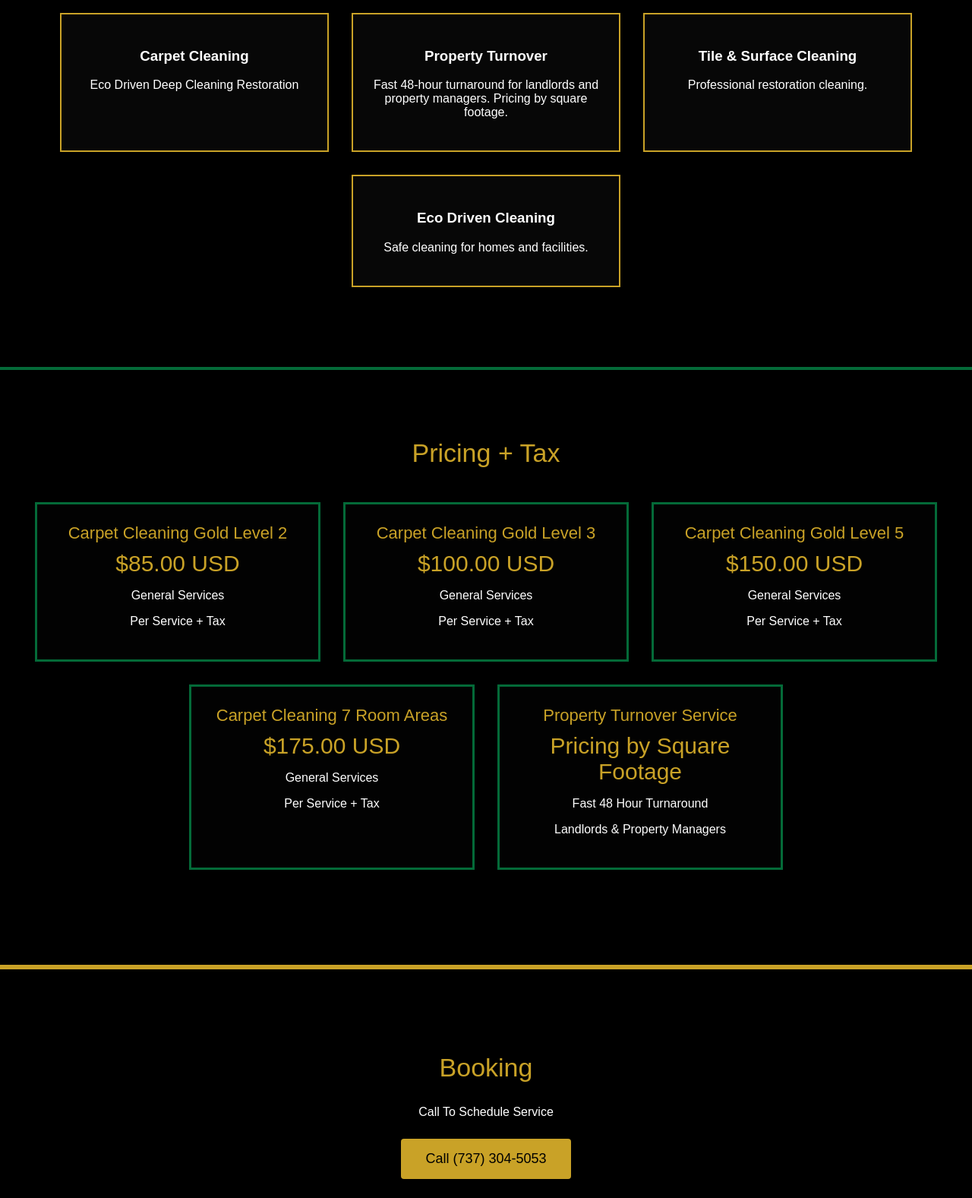
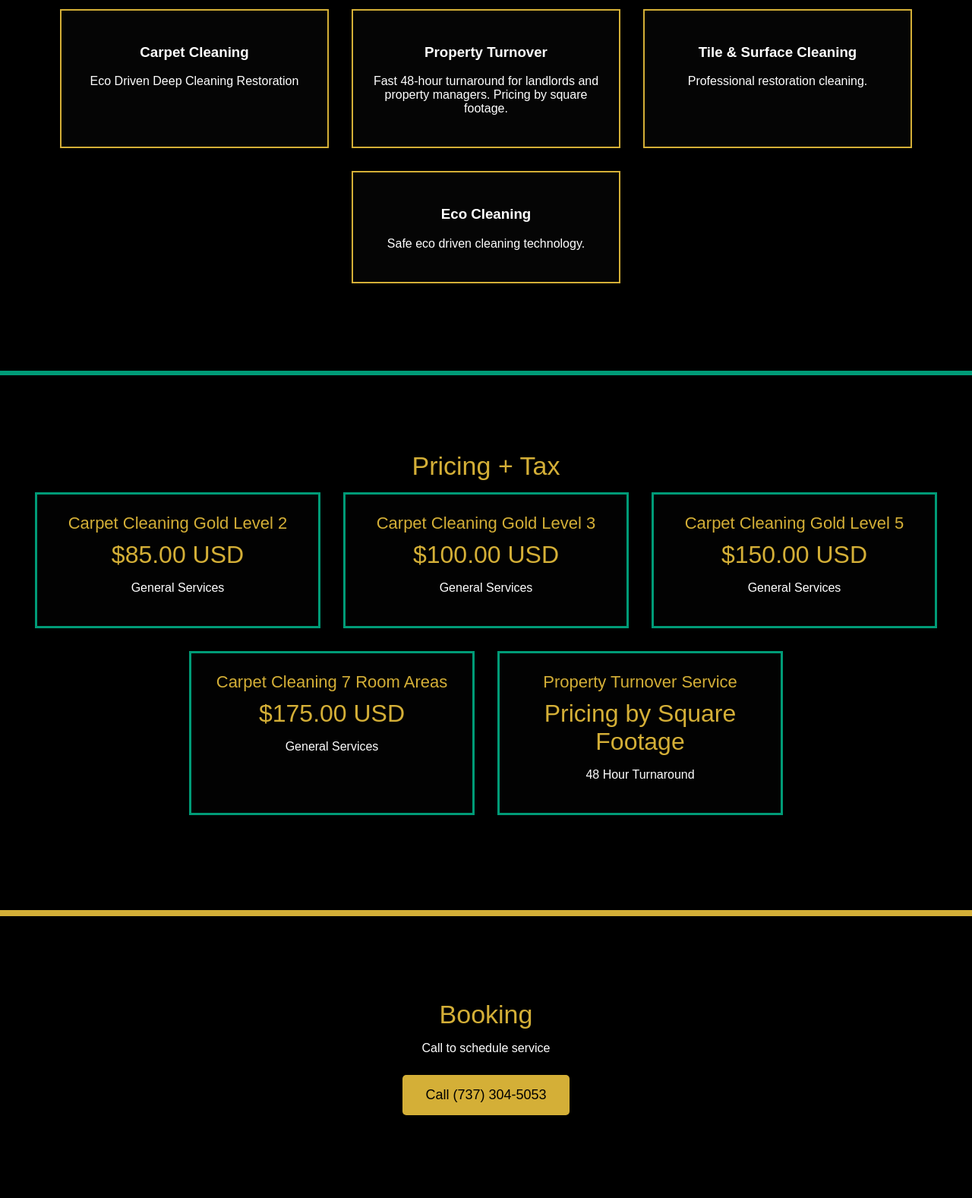
Before and after one commit to DominionGuardGroup/Dominion-Guard-Group, a plain HTML site: page index.html in a window 1280 px wide. Shown: the part 765-2342 px from the top of the page at 76% size. Drawn offline with Linux system fonts and the light colour scheme.

Commit message:
Update index.html

```diff
--- a/index.html
+++ b/index.html
@@ -9,25 +9,21 @@
 
 <style>
 
-/* MASTER COLORS */
+/* BRAND COLORS */
 
 :root{
 
 --black:#000000;
---gold:#C9A227;
---emerald:#046A38;
+--gold:#D4AF37;
+--emerald:#009B77;
 
 }
 
-/* BODY */
-
 body{
-
 margin:0;
 font-family:Arial, Helvetica, sans-serif;
 background:var(--black);
 color:white;
-
 }
 
 
@@ -38,43 +34,39 @@ header{
 
 background:var(--black);
 text-align:center;
-padding:25px;
+padding:30px;
 border-bottom:6px solid var(--gold);
 
 }
 
-
 .company{
 
-font-size:42px;
+font-size:44px;
 font-weight:bold;
 color:var(--gold);
-letter-spacing:2px;
 
 }
 
-
 .slogan{
 
+font-size:22px;
 color:var(--emerald);
-font-size:22px;
 margin-top:10px;
 
 }
 
 
 
-/* NAVIGATION */
+/* NAV */
 
 nav{
 
-background:#050505;
+background:#0a0a0a;
 border-bottom:3px solid var(--emerald);
 padding:18px;
 text-align:center;
 
 }
-
 
 nav a{
 
@@ -92,26 +84,22 @@ text-decoration:none;
 .hero{
 
 text-align:center;
-padding:70px 20px;
-border-bottom:4px solid var(--gold);
+padding:80px 20px;
 
 }
-
 
 .heroTitle{
 
 font-size:36px;
 color:var(--gold);
-margin-bottom:15px;
 
 }
-
 
 .heroSub{
 
 font-size:22px;
 color:var(--emerald);
-margin-bottom:30px;
+margin:20px;
 
 }
 
@@ -123,12 +111,32 @@ margin-bottom:30px;
 
 background:var(--gold);
 color:black;
-padding:16px 32px;
+padding:16px 30px;
 text-decoration:none;
 margin:10px;
 display:inline-block;
 font-size:18px;
-border-radius:4px;
+border-radius:5px;
+
+}
+
+
+
+/* STRIPES */
+
+.goldStripe{
+
+height:8px;
+background:var(--gold);
+margin:50px 0;
+
+}
+
+.greenStripe{
+
+height:6px;
+background:var(--emerald);
+margin:40px 0;
 
 }
 
@@ -143,18 +151,16 @@ text-align:center;
 
 }
 
-
 .sectionTitle{
 
 font-size:34px;
 color:var(--gold);
-margin-bottom:30px;
 
 }
 
 
 
-/* SERVICE BOXES */
+/* SERVICES */
 
 .services{
 
@@ -164,17 +170,12 @@ justify-content:center;
 
 }
 
-
 .serviceBox{
 
-background:#070707;
-
+background:#050505;
 border:2px solid var(--gold);
-
 width:300px;
-
 margin:15px;
-
 padding:25px;
 
 }
@@ -191,69 +192,28 @@ justify-content:center;
 
 }
 
-
 .priceBox{
 
 background:#020202;
-
 border:3px solid var(--emerald);
-
 width:320px;
-
 margin:15px;
-
 padding:25px;
 
 }
 
-
 .priceTitle{
 
 color:var(--gold);
-
 font-size:22px;
-
-margin-bottom:10px;
 
 }
 
-
 .priceAmount{
 
-font-size:30px;
-
+font-size:32px;
 color:var(--gold);
-
-margin-bottom:10px;
-
-}
-
-
-
-/* STRIPES */
-
-.goldStripe{
-
-height:6px;
-
-background:var(--gold);
-
-margin-top:50px;
-
-margin-bottom:50px;
-
-}
-
-
-.greenStripe{
-
-height:4px;
-
-background:var(--emerald);
-
-margin-top:30px;
-
-margin-bottom:30px;
+margin:10px;
 
 }
 
@@ -264,16 +224,10 @@ margin-bottom:30px;
 footer{
 
 text-align:center;
-
 padding:40px;
-
 border-top:6px solid var(--gold);
 
-background:var(--black);
-
 }
-
-
 
 </style>
 
@@ -290,7 +244,6 @@ background:var(--black);
 Dominion Guard Group
 
 </div>
-
 
 <div class="slogan">
 
@@ -324,27 +277,17 @@ Property • Facility • Infrastructure Services
 
 </div>
 
-
 <div class="heroSub">
 
 Professional Property Protection & Restoration
 
 </div>
 
-
 <a class="button" href="tel:7373045053">
 
 Call Now
 
 </a>
-
-
-<a class="button" href="#pricing">
-
-View Pricing
-
-</a>
-
 
 </div>
 
@@ -363,7 +306,6 @@ Property Facility Infrastructure Services
 </div>
 
 
-
 <div class="services">
 
 
@@ -378,7 +320,6 @@ Eco Driven Deep Cleaning Restoration
 </p>
 
 </div>
-
 
 
 <div class="serviceBox">
@@ -396,7 +337,6 @@ Pricing by square footage.
 </div>
 
 
-
 <div class="serviceBox">
 
 <h3>Tile & Surface Cleaning</h3>
@@ -410,19 +350,17 @@ Professional restoration cleaning.
 </div>
 
 
-
 <div class="serviceBox">
 
-<h3>Eco Driven Cleaning</h3>
+<h3>Eco Cleaning</h3>
 
 <p>
 
-Safe cleaning for homes and facilities.
+Safe eco driven cleaning technology.
 
 </p>
 
 </div>
-
 
 
 </div>
@@ -448,7 +386,6 @@ Pricing + Tax
 <div class="pricing">
 
 
-
 <div class="priceBox">
 
 <div class="priceTitle">
@@ -457,25 +394,13 @@ Carpet Cleaning Gold Level 2
 
 </div>
 
-
 <div class="priceAmount">
 
 $85.00 USD
 
 </div>
 
-
-<p>
-
-General Services
-
-</p>
-
-<p>
-
-Per Service + Tax
-
-</p>
+<p>General Services</p>
 
 </div>
 
@@ -489,25 +414,13 @@ Carpet Cleaning Gold Level 3
 
 </div>
 
-
 <div class="priceAmount">
 
 $100.00 USD
 
 </div>
 
-
-<p>
-
-General Services
-
-</p>
-
-<p>
-
-Per Service + Tax
-
-</p>
+<p>General Services</p>
 
 </div>
 
@@ -521,25 +434,13 @@ Carpet Cleaning Gold Level 5
 
 </div>
 
-
 <div class="priceAmount">
 
 $150.00 USD
 
 </div>
 
-
-<p>
-
-General Services
-
-</p>
-
-<p>
-
-Per Service + Tax
-
-</p>
+<p>General Services</p>
 
 </div>
 
@@ -553,25 +454,13 @@ Carpet Cleaning 7 Room Areas
 
 </div>
 
-
 <div class="priceAmount">
 
 $175.00 USD
 
 </div>
 
-
-<p>
-
-General Services
-
-</p>
-
-<p>
-
-Per Service + Tax
-
-</p>
+<p>General Services</p>
 
 </div>
 
@@ -585,28 +474,15 @@ Property Turnover Service
 
 </div>
 
-
 <div class="priceAmount">
 
 Pricing by Square Footage
 
 </div>
 
-
-<p>
-
-Fast 48 Hour Turnaround
-
-</p>
-
-<p>
-
-Landlords & Property Managers
-
-</p>
+<p>48 Hour Turnaround</p>
 
 </div>
-
 
 
 </div>
@@ -629,17 +505,15 @@ Booking
 
 <p>
 
-Call To Schedule Service
+Call to schedule service
 
 </p>
-
 
 <a class="button" href="tel:7373045053">
 
 Call (737) 304-5053
 
 </a>
-
 
 </div>
 
@@ -657,29 +531,23 @@ Contact
 
 </div>
 
-
 <p>
 
 Phone: (737) 304-5053
 
 </p>
 
-
 <p>
-
-Email:
 
 Dominionguardgroup.com@outlook.com
 
 </p>
-
 
 <p>
 
 Austin Texas
 
 </p>
-
 
 </div>
 
@@ -693,10 +561,9 @@ Dominion Guard Group
 
 Eco Driven Property Protection & Restoration
 
-<br><br>
+<br>
 
 Property • Facility • Infrastructure Services
-
 
 </footer>
 
```
